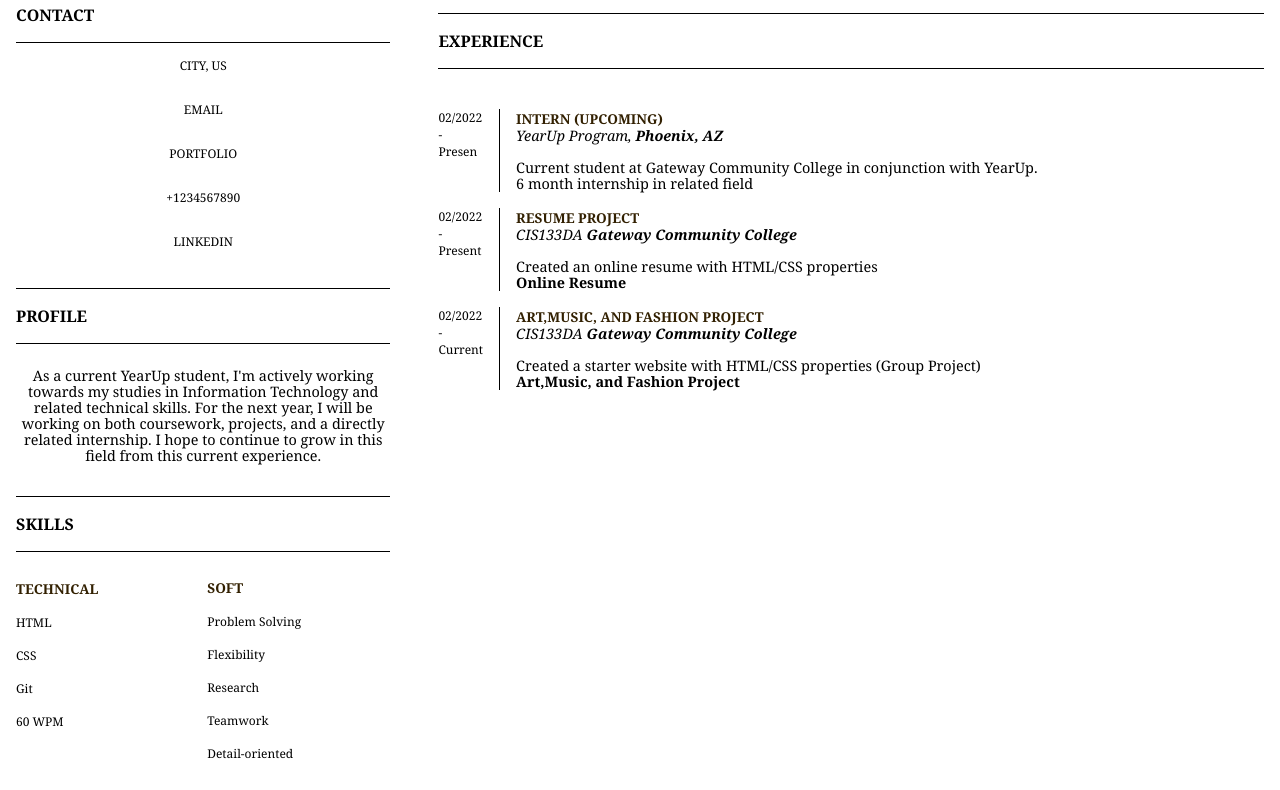
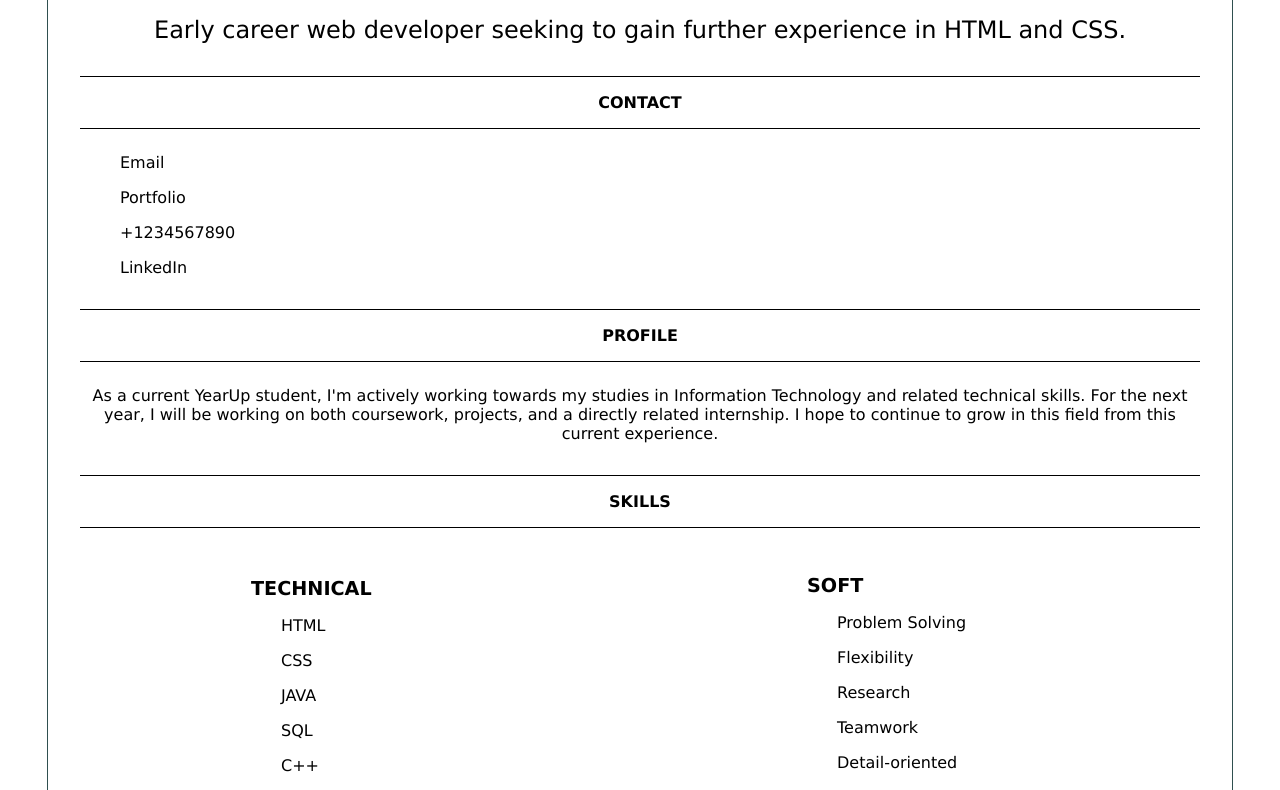
Before and after one commit to Cdcarey/resume, a plain HTML site: page index.html in a window 1280 px wide. Shown: the part 329-1119 px from the top of the page. Drawn offline with Linux system fonts and the light colour scheme.

Commit message:
final commit

```diff
--- a/index.html
+++ b/index.html
@@ -1,5 +1,5 @@
 <!DOCTYPE html>
-<html>
+<html lang="en">
   <head>
     <meta charset="utf-8" />
     <title>Courtnei D. Carey</title>
@@ -8,31 +8,26 @@
 
   <body>
     <div class="structure">
-      <div class="column">
       <div class="profile">
         <h1>Courtnei D. Carey</h1>
-          <br />
         <p>Web Developer</p>
-          <div class="initials">CDC</div>
+        <p>City, US</p>
       </div>
 
       <div class="objectives">
         <p>
-            Early career web developer seeking to gain further experience in
-            HTML and CSS.
+          Early career web developer seeking to gain further experience in HTML
+          and CSS.
         </p>
       </div>
 
       <div class="contact">
         <h2>Contact</h2>
         <ul>
-            <li>City, US</li>
           <li>
-              <a href="mailto: randomemail@email.com">Email</a>
+            <a href="mailto:randomemail@email.com">Email</a>
           </li>
-            <!--- turn into a hyperlink later--->
           <li><a href="mysite.site.com">Portfolio</a></li>
-            <!--- turn into a hyperlink later--->
           <li><a href="tel:+1234567890">+1234567890</a></li>
           <li>
             <a href="linkedin.com/first.last25">LinkedIn</a>
@@ -47,8 +42,8 @@
           As a current YearUp student, I'm actively working towards my studies
           in Information Technology and related technical skills. For the next
           year, I will be working on both coursework, projects, and a directly
-            related internship. I hope to continue to grow in this field from
-            this current experience.
+          related internship. I hope to continue to grow in this field from this
+          current experience.
         </p>
       </div>
 
@@ -61,8 +56,9 @@
             <ul>
               <li>HTML</li>
               <li>CSS</li>
-                <li>Git</li>
-                <li>60 WPM</li>
+              <li>JAVA</li>
+              <li>SQL</li>
+              <li>C++</li>
             </ul>
           </li>
           <li>
@@ -77,9 +73,7 @@
           </li>
         </ul>
       </div>
-      </div>
 
-      <div class="column">
       <div class="education">
         <h2>Education</h2>
         <ul class="timeline">
@@ -89,13 +83,12 @@
               <h3>Information Technology, CCL</h3>
               <p><em>Gateway Community College</em></p>
               <p>
-                  Currently learning intro level HTML/CSS and completing
-                  projects (group and solo) related to these studies.
+                Currently learning intro level HTML/CSS and completing projects
+                (group and solo) related to these studies.
               </p>
             </div>
           </li>
         </ul>
-          <!---next education listing--->
         <ul class="timeline">
           <li class="event">
             <span class="duration">2015 - 2019</span>
@@ -103,8 +96,8 @@
               <h3>Interdisciplinary Studies, BA</h3>
               <p><em>Arizona State University</em></p>
               <p>
-                  Completed coursework related to international business,
-                  foreign languages and literature.
+                Completed coursework related to international business, foreign
+                languages and literature.
                 <br />
                 Study Abroad in <em>Barranquilla, Colombia</em> and
                 <em>Playa las canas, Dominican Republic</em>
@@ -118,22 +111,39 @@
         <h2>Experience</h2>
         <ul class="timeline">
           <li class="event">
-              <span class="duration">02/2022 - Presen</span>
+            <span class="duration">02/2022 - Present</span>
             <div class="info">
               <h3>Intern (Upcoming)</h3>
               <p>
                 <em>YearUp Program, <strong>Phoenix, AZ</strong></em>
               </p>
               <p>
-                  Current student at Gateway Community College in conjunction
-                  with YearUp.
+                Current student at Gateway Community College in conjunction with
+                YearUp.
                 <br />
                 6 month internship in related field
               </p>
             </div>
           </li>
         </ul>
-          <!---next exp. listing--->
+        <ul class="timeline">
+          <li class="event">
+            <span class="duration">02/2022 - Present</span>
+            <div class="info">
+              <h3>Static Site Project</h3>
+              <p>
+                <em>CIS133DA <strong> Gateway Community College</strong></em>
+              </p>
+              <p>
+                Developed first multipage website using HTML and CSS properties.
+                <br />
+                <a href="https://cdcarey.github.io/Courtnei-website/index.html"
+                  ><strong>The Directory.</strong></a
+                >
+              </p>
+            </div>
+          </li>
+        </ul>
         <ul class="timeline">
           <li class="event">
             <span class="duration">02/2022 - Present</span>
@@ -171,6 +181,5 @@
         </ul>
       </div>
     </div>
-    </div>
   </body>
 </html>
--- a/style.css
+++ b/style.css
@@ -1,25 +1,19 @@
-* {
+body {
+  margin: 0;
   padding: 0;
-  margin: 0;
-  box-sizing: border-box;
-  background-color: ;
-}
-
-body {
-  font-family: georgia, sans-serif;
-  padding: 1rem;
-}
-
-.initials {
-  font-family: cursive, lucida;
-  font-size: 6rem;
-  padding: -3rem;
+  font-family: Verdana, Geneva, Tahoma, sans-serif;
 }
 
 .structure {
-  display: grid;
-  grid-template-columns: 30% 1fr;
-  grid-gap: 3rem;
+  width: 70rem;
+  padding: 2rem;
+  margin: 2rem auto;
+  border: 1px solid #2f4f4f;
+  border-radius: 5px;
+}
+
+p {
+  font-size: 1rem;
 }
 
 .objectives {
@@ -27,17 +21,7 @@ body {
 }
 
 .objectives p {
-  font-size: 0.9rem;
-}
-
-.aboutme p {
-  font-size: 0.9rem;
-  text-align: center;
-}
-
-h1 {
-  font-size: 1.75rem;
-  text-transform: uppercase;
+  font-size: 1.5rem;
 }
 
 h2 {
@@ -49,25 +33,30 @@ h2 {
   margin-bottom: 1.5rem;
 }
 
-h3 {
-  font-size: 0.85rem;
-  text-transform: uppercase;
-  color: #322001;
-  margin-bottom: 1rem;
+.aboutme h2 {
+  text-align: center;
 }
 
-p {
-  font-size: 0.90rem;
-  line-height: 1rem;
+.aboutme p {
+  font-size: 1rem;
+  text-align: center;
 }
 
-h3 + p {
-  margin-top: -1rem;
+h1 {
+  font-size: 3.5rem;
+  text-transform: uppercase;
+}
+
+h3 {
+  font-size: 1.2rem;
+  text-transform: uppercase;
+  text-decoration: solid;
   margin-bottom: 1rem;
 }
 
 div + div {
   margin-top: 2rem;
+  margin-bottom: 2rem;
 }
 
 li + li {
@@ -87,48 +76,39 @@ ul {
   text-align: center;
 }
 
-.profile img {
-  border-radius: 10000px;
-  width: 10rem;
-  height: 10rem;
-}
-
 .profile p {
   margin-bottom: 1rem;
-  color: #322001;
   font-size: 2rem;
 }
 
-.contact ul {
-  margin-top: -1rem;
-}
-
-.contact li {
+.contact h2 {
   text-align: center;
-  text-transform: uppercase;
-  font-size: 0.75rem;
-  padding: 0.35rem;
 }
 
 span {
-  font-size: 0.75rem;
+  font-size: 1rem;
+  line-height: normal;
+}
+
+.skills h2 {
+  text-align: center;
 }
 
 .skills > ul {
   display: grid;
   grid-template-columns: 1fr 1fr;
-  grid-gap: 0.5rem;
-  font-size: 0.75rem;
+  grid-gap: 2rem;
+  font-size: 1rem;
   margin-top: -0.85rem;
+  text-indent: 25%;
 }
 
-.timeline {
-  padding-top: 1rem;
+.education h2 {
+  text-align: center;
 }
 
-.event {
-  display: grid;
-  grid-template-columns: 5ch 1fr;
+.experience h2 {
+  text-align: center;
 }
 
 .info {
```
Lines whose indentation alone changed are shown as unchanged.
